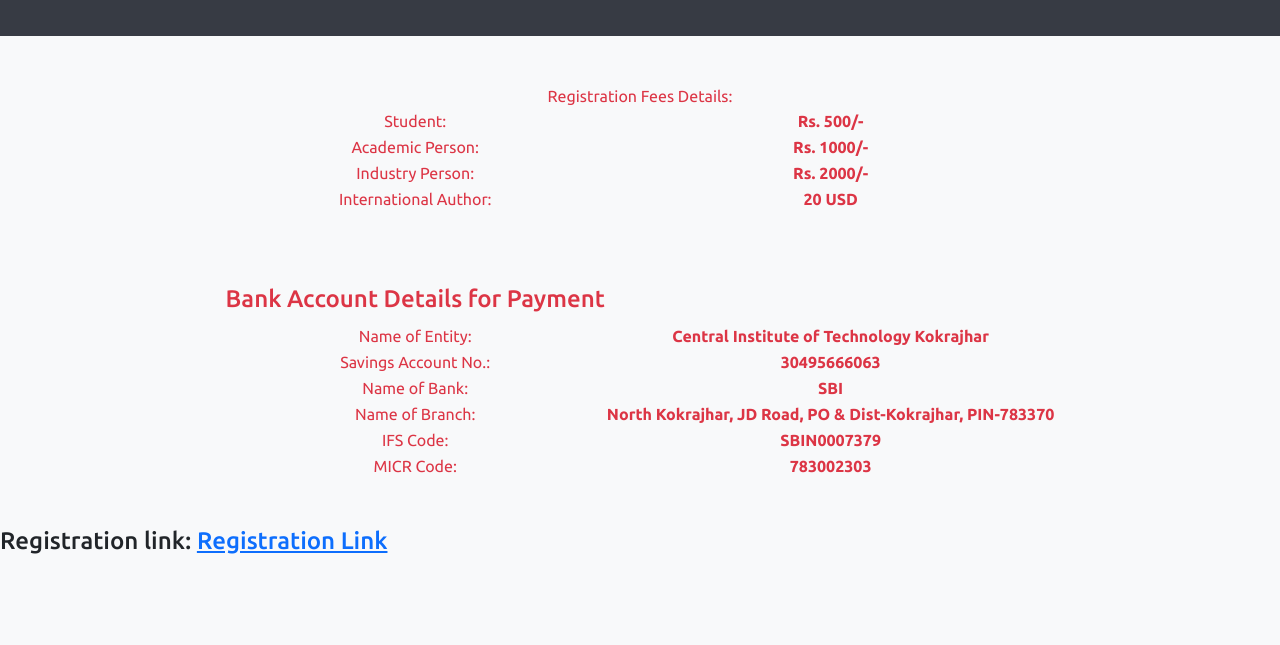
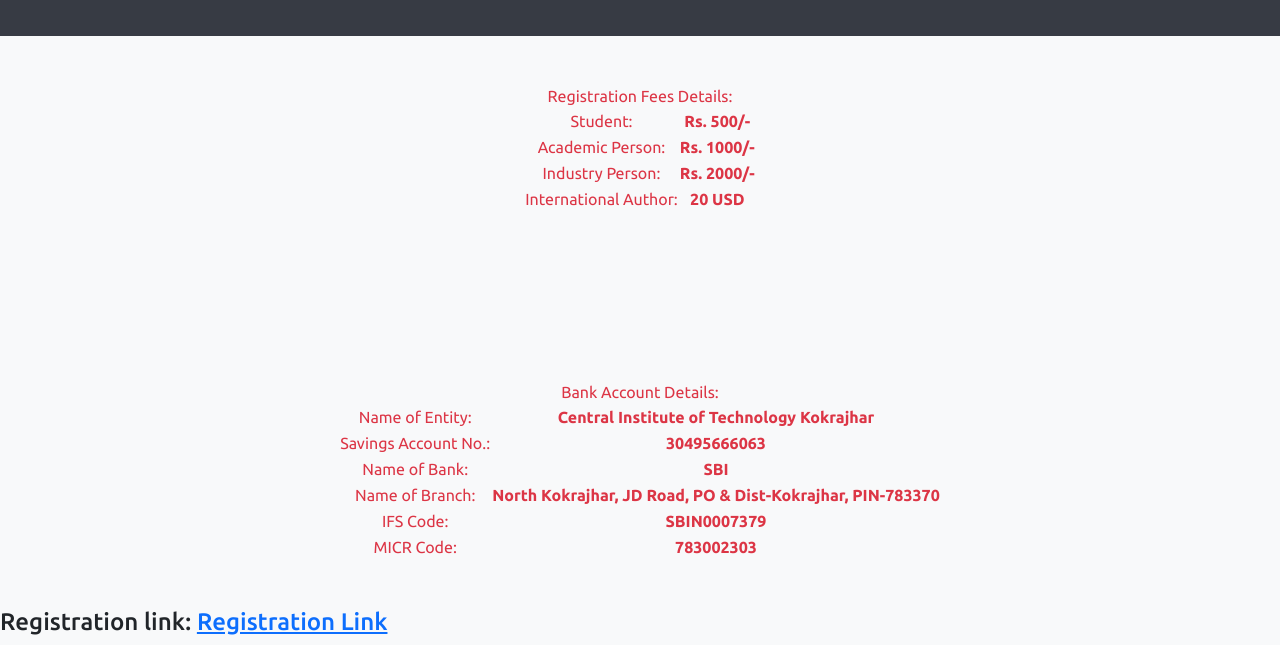
Before and after one commit to citkokrajhar/ictcon2021, a plain HTML site: page registration.html in a window 1280 px wide. Shown: the part 222-867 px from the top of the page. Before the commit the page ends 800 px from the top, so only its background shows below. Drawn offline with nearby package versions, Linux system fonts and the light colour scheme.

Commit message:
Update registration.html

```diff
--- a/registration.html
+++ b/registration.html
@@ -55,12 +55,25 @@
 <tr><td>Academic Person: </td><td><b>Rs. 1000/- </b></td></tr>
 
 
-    <tr><td>Industry Person:</td><td> <b>Rs. 2000/- </b></td></tr>
+<tr><td>Industry Person:</td><td> <b>Rs. 2000/- </b></td></tr>
 
 
-        <tr><td>International Author:</td><td> <b>20 USD</b></td></tr>
+<tr><td>International Author:</td><td> <b>20 USD</b></td></tr>
 
-    <tr><td><br><br><br> <h4>Bank Account Details for Payment</h4></td></tr>
+ </table>
+        </div>
+</section>
+
+    <br><br><br>
+
+<section>
+        <div class="p-5 text-center text-danger">
+
+           Bank Account Details:<br>
+
+
+<table align="center">
+
         <tr><td>Name of Entity:</td><td> <b>Central Institute of Technology Kokrajhar</b></td></tr>
         <tr><td>Savings Account No.:</td><td> <b>30495666063</b></td></tr>
         <tr><td>Name of Bank:</td><td> <b>SBI</b></td></tr>
```
